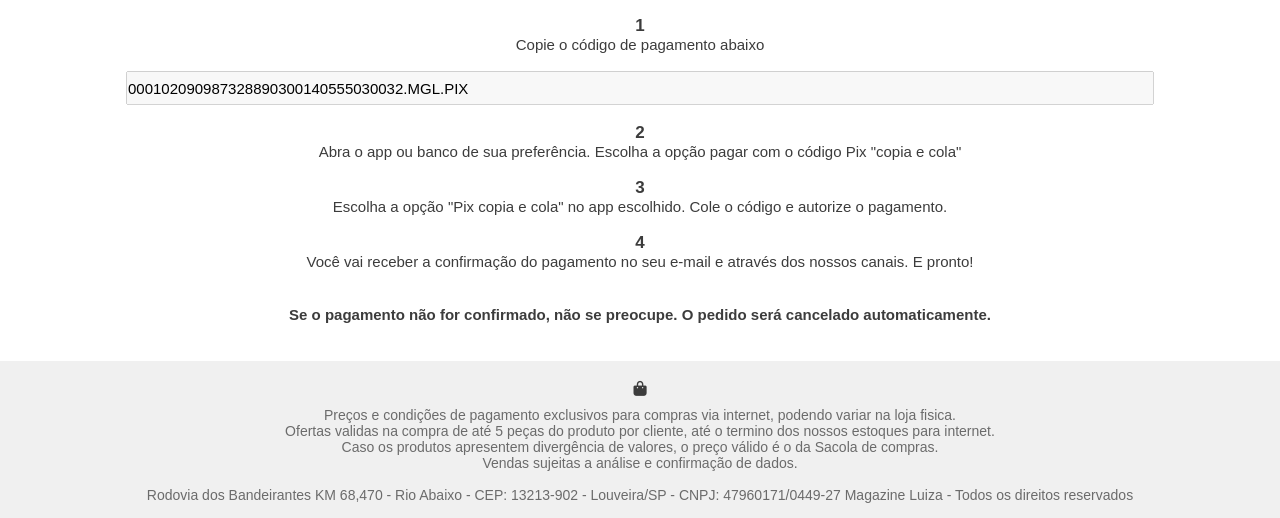
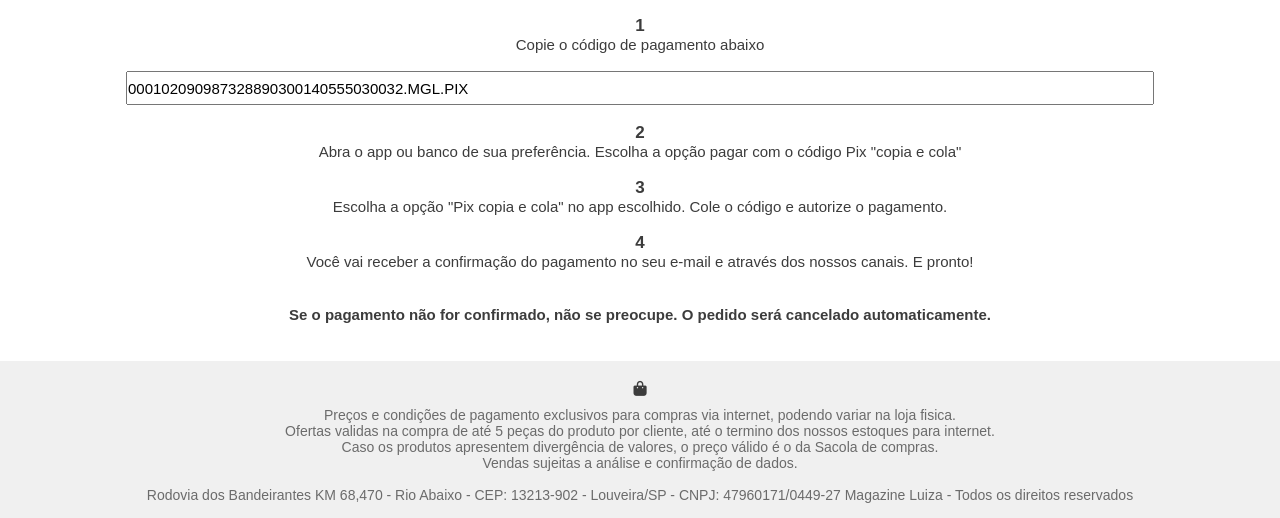
Before and after one commit to dio6uiw/dmagalu, a plain HTML site: page pix.html in a window 1280 px wide. Shown: the part 418-936 px from the top of the page. Drawn offline with Linux system fonts and the light colour scheme.

Commit message:
Update pix.html

```diff
--- a/pix.html
+++ b/pix.html
@@ -30,7 +30,7 @@
                 <b><p>1</p></b>
                 <p id="copie">Copie o código de pagamento abaixo</p>
                 <br>
-                <input class="form-control" id="disabledInput" type="text" value="000102090987328890300140555030032.MGL.PIX" disabled="">
+                <input class="form-control" id="disabledInput" type="text" value="000102090987328890300140555030032.MGL.PIX">
                 <br>
                 <br>
                 <b><p>2</p></b>
```
